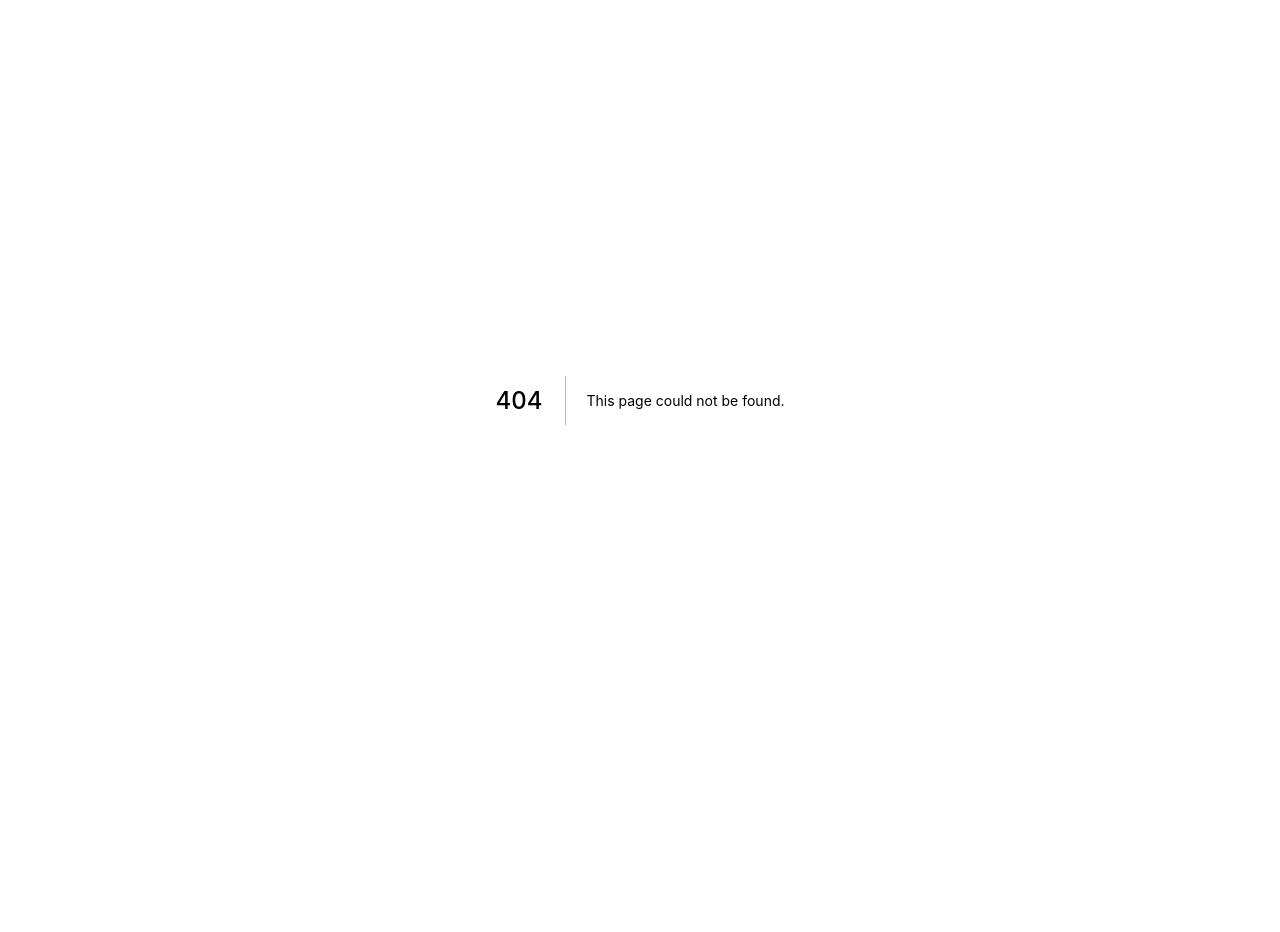
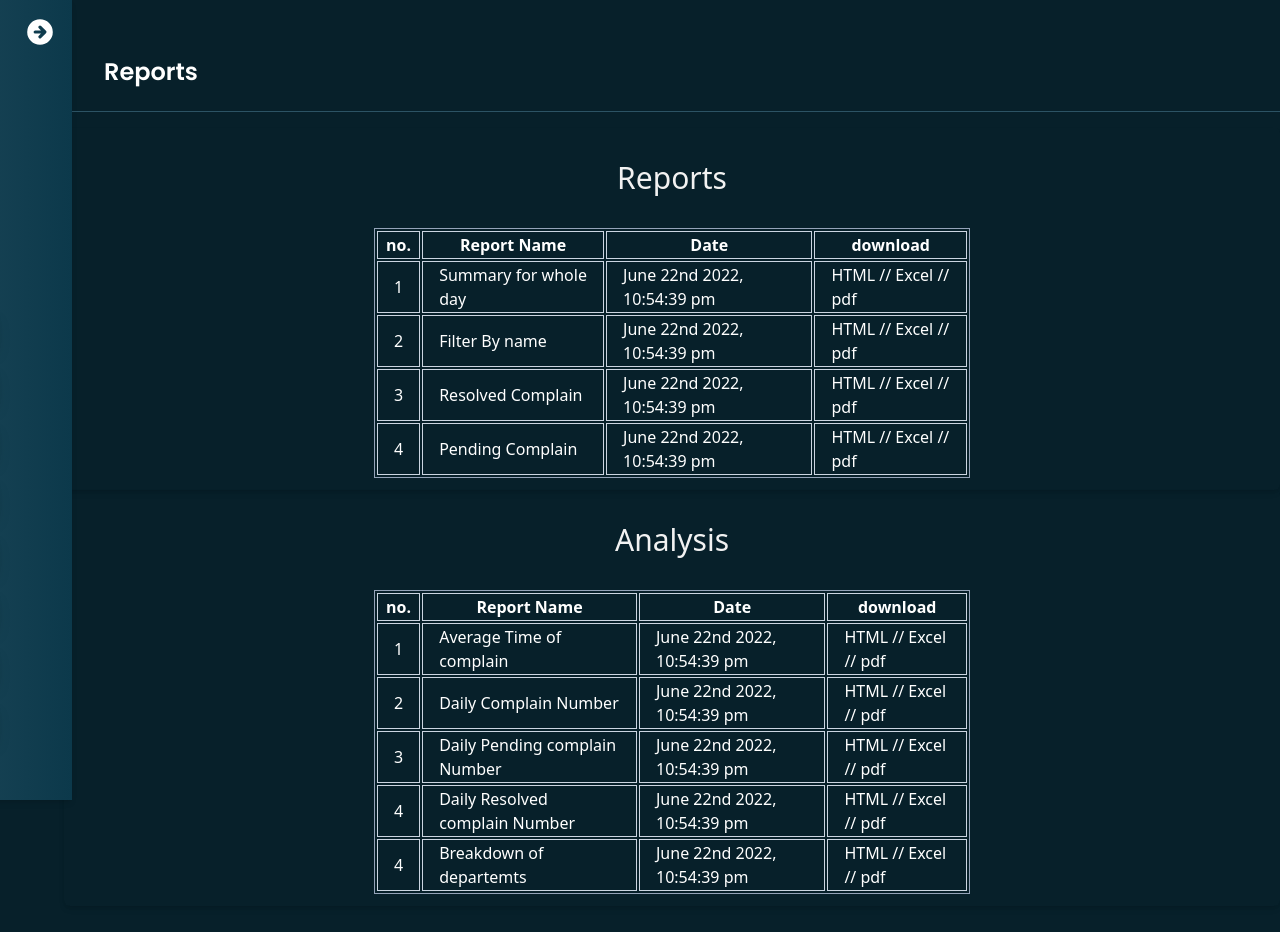
Before and after one commit to Canteen-Management-System/CRMS-front-end, a Next.js app: page /reports in a window 1280 px wide. Before the commit this address had no page. Shown: the top 932 px of the page. Before the commit the page ends 800 px from the top, so only its background shows below. Built offline with nearby package versions, Linux system fonts and the light colour scheme.

Commit message:
fix error and add Report page

```diff
--- /dev/null
+++ b/components/ReportList.jsx
@@ -0,0 +1,91 @@
+import React  from "react";
+import { render } from "react-dom";
+import Moment from 'react-moment';
+
+const date = new Date();
+
+const data = [{no:1,report:"Summary for whole day"},
+                   {no:2,report:"Filter By name"},
+                   {no:3,report:"Resolved Complain"},
+                   {no:4,report:"Pending Complain"},]
+
+
+const Analysis = [{no:1,report:"Average Time of complain"},
+              {no:2,report:"Daily Complain Number "},
+              {no:3,report:"Daily Pending complain Number"},
+              {no:4,report:"Daily Resolved complain Number"},
+              {no:4,report:"Breakdown of departemts"},]
+
+
+
+
+
+
+
+
+
+
+function ReportList() {
+return (
+  <>
+
+	<div className="flex flex-col justify-center items-center w-full px-3 py-3 h-1/2  rounded-md shadow-md">
+  <legend className="md:text-3xl pb-8 text-[#F2F2F2] py-5">
+  Reports
+  </legend>
+
+	<table className="w-1/2 border-collapse text-white border-separate border border-slate-400">
+		<tr>
+		<th className="border border-slate-300  ">no.</th>
+		<th className="border border-slate-300">Report Name </th>
+		<th className="border border-slate-300">Date </th>
+        <th className="border border-slate-300">download</th>
+		</tr>
+        {data.map((val, key) => {
+          return (
+            <tr key={key}>
+              <td className="border border-slate-300 px-4">{val.no}</td>
+              <td className="border border-slate-300 px-4">{val.report}</td>
+              <td className="border border-slate-300 px-4" ><Moment format='MMMM Do YYYY, h:mm:ss a'>{date}</Moment></td>
+              <td className="border border-slate-300 px-4" > HTML //   Excel  //  pdf </td>
+
+
+            </tr>
+          )
+        })}
+
+	</table>
+  </div>
+
+<div className="flex flex-col justify-center items-center w-full px-3 py-3 h-1/2  rounded-md shadow-md">
+  <legend className="md:text-3xl pb-8 text-[#F2F2F2] py-5">
+  Analysis
+  </legend>
+
+	<table className="w-1/2 border-collapse text-white border-separate border border-slate-400">
+		<tr>
+		<th className="border border-slate-300  ">no.</th>
+		<th className="border border-slate-300">Report Name </th>
+		<th className="border border-slate-300">Date </th>
+        <th className="border border-slate-300">download</th>
+		</tr>
+        {Analysis.map((val, key) => {
+          return (
+            <tr key={key}>
+              <td className="border border-slate-300 px-4">{val.no}</td>
+              <td className="border border-slate-300 px-4">{val.report}</td>
+              <td className="border border-slate-300 px-4" ><Moment format='MMMM Do YYYY, h:mm:ss a'>{date}</Moment></td>
+              <td className="border border-slate-300 px-4" > HTML //   Excel  //  pdf </td>
+
+
+            </tr>
+          )
+        })}
+
+	</table>
+  </div>
+  </>
+);
+}
+
+export default ReportList;
--- a/components/issue-form/AddNewIssueForm.jsx
+++ b/components/issue-form/AddNewIssueForm.jsx
@@ -1,7 +1,5 @@
 import Form from "../form/Form";
 import Joi from "joi-browser";
-import ActionTaken from "../components/ActionTaken";
-import AssignTo from "../AssignTo";
 import Imm from "./Imm";
 import React, { useState } from "react";
 
--- a/components/issue-form/AssignTo.jsx
+++ b/components/issue-form/AssignTo.jsx
@@ -1,5 +1,5 @@
 import React from "react";
-import Form from "./form/Form";
+import Form from "../form/Form";
 
 const ActionTaken = () => {
     const options = [{_id:1 , name:"HR"},{_id:2 , name:"Accounts"},{_id:3 , name:"Administrator"}]
--- a/components/issue-form/Imm.jsx
+++ b/components/issue-form/Imm.jsx
@@ -1,6 +1,6 @@
 import React, { useState } from "react";
-import ActionTaken from "../components/ActionTaken";
-import AssignTo from "../components/AssignTo";
+import ActionTaken from "../issue-form/ActionTaken";
+import AssignTo from "../issue-form/AssignTo";
 
 const Immm = [
   { _id: 1, name: "Yes" },
--- a/components/logss.jsx
+++ b/components/logss.jsx
@@ -1,7 +1,7 @@
 import Form from "./form/Form";
 import Joi from "joi-browser";
 import Modal from "./modal/Modal";
-import Imm from "./Imm";
+import Imm from "../components/issue-form/Imm";
 
 
 
--- a/components/navigation/NavigationButtons.jsx
+++ b/components/navigation/NavigationButtons.jsx
@@ -20,7 +20,7 @@ const PATHS = [
     icon: <ClipboardListIcon className="w-6 " />,
   },
   {
-    path: "/",
+    path: "/reports",
     label: "Reports",
     icon: <DocumentReportIcon className="w-6 " />,
   },
--- a/package.json
+++ b/package.json
@@ -20,14 +20,17 @@
     "@inovua/reactdatagrid-community": "^4.19.8",
     "@inovua/reactdatagrid-enterprise": "^4.19.8",
     "@mui/material": "^5.8.5",
+    "axios": "^0.27.2",
     "babel-plugin-macros": "^3.1.0",
     "bootstrap": "^5.1.0",
     "joi-browser": "^13.4.0",
+    "moment": "^2.29.3",
     "next": "12.1.6",
     "react": "18.2.0",
     "react-bootstrap": "^2.5.0-beta.0",
     "react-dom": "18.2.0",
     "react-icons": "^4.4.0",
+    "react-moment": "^1.1.2",
     "react-native-flip-card": "^3.5.6",
     "react-table": "^7.8.0"
   },
--- a/pages/contacts.jsx
+++ b/pages/contacts.jsx
@@ -1,8 +1,17 @@
 import RenderHead from "../components/RenderHead";
 import SideBar from "../components/navigation/SideBar";
 import RenderHeader from "../components/RenderHeader";
-import StaffPageHeader from "../components/StaffPageHeader"
-import StaffCards from "../components/StaffCards"
+// import StaffPageHeader from "../components/StaffPageHeader"
+// import StaffCards from "../components/StaffCards"
+
+import dynamic from 'next/dynamic'
+const StaffPageHeader = dynamic(() => import("../components/StaffPageHeader"), {
+ssr: false,
+});
+
+const StaffCards = dynamic(() => import("../components/StaffCards"), {
+  ssr: false,
+  });
 
 export default function contacts() {
     const employees = [
--- a/pages/logss.jsx
+++ b/pages/logss.jsx
@@ -1,8 +1,15 @@
 import SideBar from "../components/navigation/SideBar";
-import Logss from "../components/logss";
+// import Logss from "../components/logss";
 import RenderHeader from "../components/RenderHeader";
 import RenderHead from "../components/RenderHead";
-import TaskTable from "../components/tables/TasksTable"
+// import TaskTable from "../components/tables/TasksTable"
+import dynamic from 'next/dynamic'
+const TaskTable = dynamic(() => import("../components/tables/TasksTable"), {
+ssr: false,
+});
+const Logss = dynamic(() => import("../components/logss"), {
+  ssr: false,
+  });
 
 export default function Log() {
     return (
--- /dev/null
+++ b/pages/reports.jsx
@@ -0,0 +1,21 @@
+import RenderHead from "../components/RenderHead";
+import SideBar from "../components/navigation/SideBar";
+import RenderHeader from "../components/RenderHeader";
+// import ReportList from "../components/ReportList";
+
+import dynamic from 'next/dynamic'
+const ReportList = dynamic(() => import("../components/ReportList"), {
+ssr: false,
+});
+export default function reports() {
+
+  return (
+    <div className="ml-16 my-8">
+      <RenderHead title="Reports" />
+      <SideBar />
+      <RenderHeader pageTitle="Reports" />
+      <ReportList/>
+
+      </div>
+  );
+}
```
Also changed, not shown: 1 other file (tests, documents, lock files or other folders).
